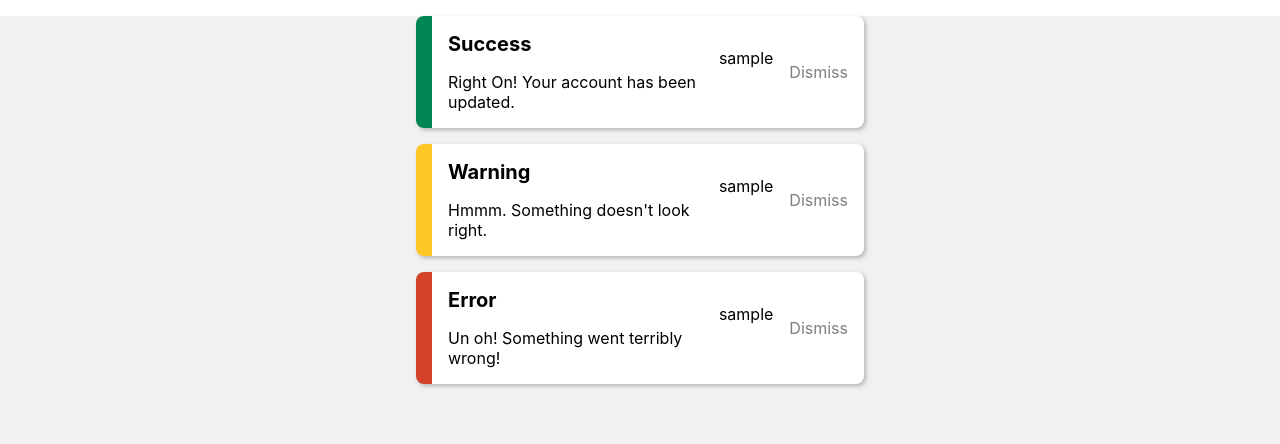
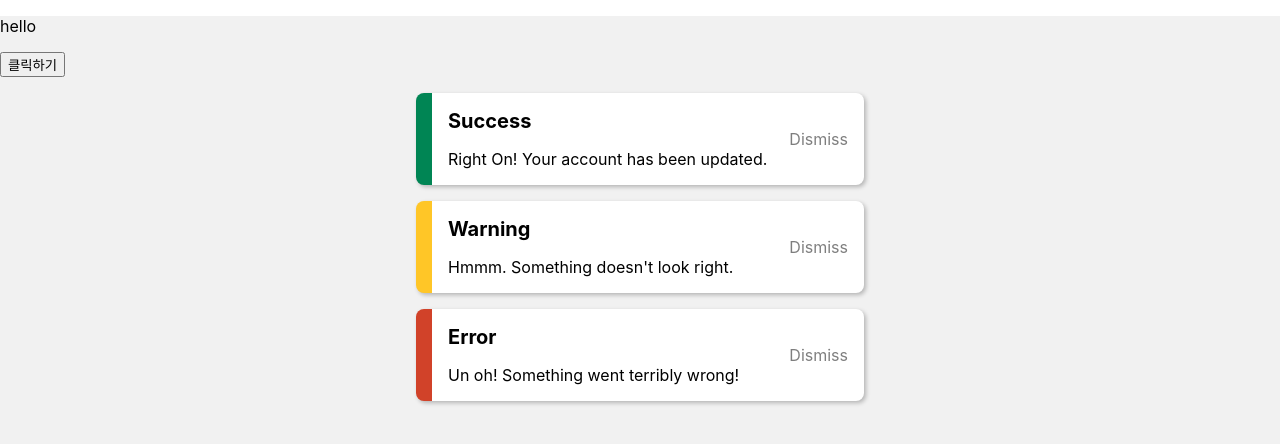
Before and after one commit to Ann9510/super-react, a React (Create React App) app in the folder react-practice/: page / in a window 1280 px wide. Shown: the top 444 px of the page. Built offline with nearby package versions, Linux system fonts and the light colour scheme.

Commit message:
27강 완료
- useState 사용하는 예제(text)
- 주의 예제(부모 컴포넌트 useState 할 경우 자식 컴포넌트들이 리렌더링됨. title)

```diff
--- a/react-practice/src/App.js
+++ b/react-practice/src/App.js
@@ -1,27 +1,37 @@
-import './App.css';
-import Toast from './components/Toast';
+import { useState } from "react";
+import "./App.css";
+import Toast from "./components/Toast";
 
 function App() {
   const messageArray = [
     {
-      title: 'success',
-      text: 'Right On! Your account has been updated.'
+      title: "success",
+      text: "Right On! Your account has been updated.",
     },
     {
-      title: 'warning',
-      text: 'Hmmm. Something doesn\'t look right.'
+      title: "warning",
+      text: "Hmmm. Something doesn't look right.",
     },
     {
-      title: 'error',
-      text: 'Un oh! Something went terribly wrong!'
-    }
+      title: "error",
+      text: "Un oh! Something went terribly wrong!",
+    },
   ];
+
+  const [title, setTitle] = useState("hello");
+  // 부모 컴포넌트 useState하면 자식 컴포넌트들이 리렌더링 되는 예제
 
   return (
     <div className="wrapper">
-      {messageArray.map((message) =>
+      <p>{title}</p>
+      {/* useState를 위한 예제(text) */}
+
+      <button onClick={() => setTitle("changed!")}>클릭하기</button>
+      {/* 부모 컴포넌트 useState하면 자식 컴포넌트들이 리렌더링 되는 예제 */}
+
+      {messageArray.map((message) => (
         <Toast message={message} />
-      )}
+      ))}
     </div>
   );
 }
--- a/react-practice/src/components/Toast.js
+++ b/react-practice/src/components/Toast.js
@@ -1,18 +1,25 @@
-import React from "react";
+import React, { useState } from "react";
 import "./Toast.css";
 import ToastMessage from "./ToastMessage";
 
 const Toast = ({ message }) => {
-  let text = "sample";
+  // const [text, setText] = useState("sample");
+  // useState를 위한 예제(text)
+
+  console.log("toast component is executed");
+  // 부모 컴포넌트 useState하면 자식 컴포넌트들이 리렌더링 되는 예제
+
   const buttonClickHandler = (title) => {
-    text = "changed!";
+    // setText("changed!");
+    // useState를 위한 예제(text)
     console.log(title);
   };
 
   return (
     <div className={`toast toast-${message.title}`}>
       <ToastMessage message={message} />
-      <p>{text}</p>
+      {/* <p>{text}</p> */}
+      {/* useState를 위한 예제(text) */}
       <button
         className="toast__button"
         onClick={() => buttonClickHandler(message.title)}
```
